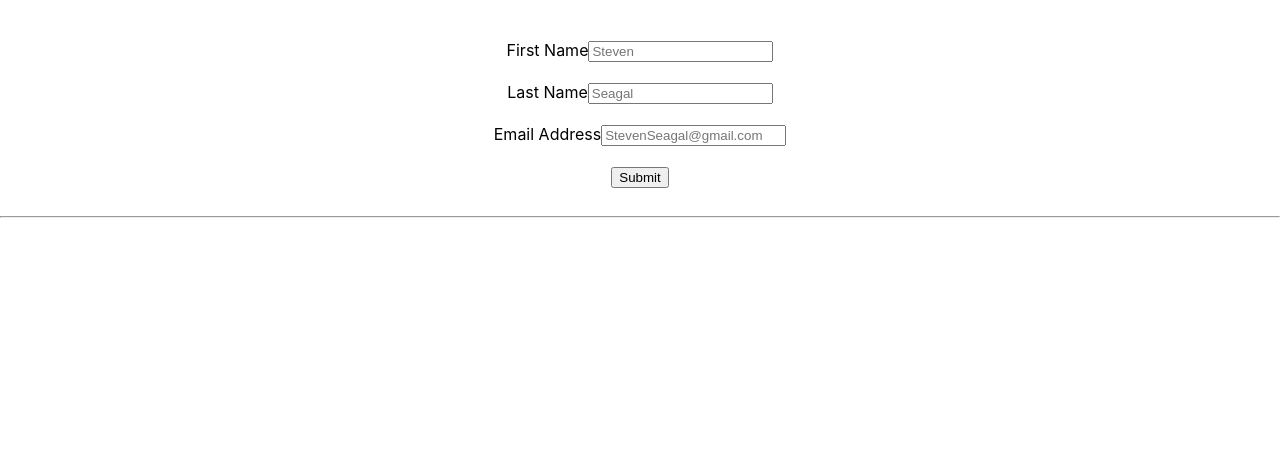
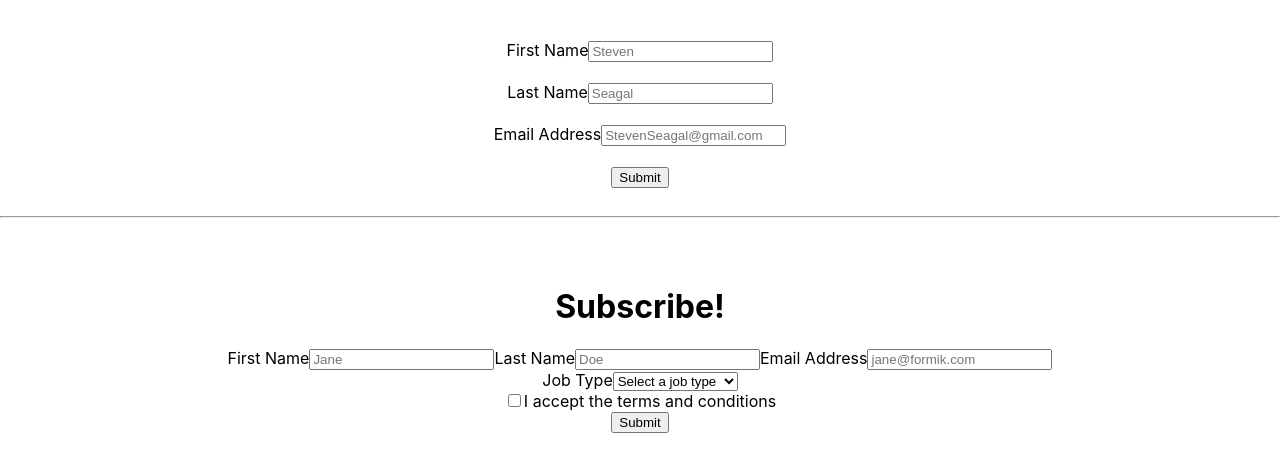
Before and after one commit to IvanGerman/formik, a React (Create React App) app: page / in a window 1280 px wide. Shown: the top 472 px of the page. Built offline with nearby package versions, Linux system fonts and the light colour scheme.

Commit message:
feat: implement SignupForm2

```diff
--- a/src/App.js
+++ b/src/App.js
@@ -1,10 +1,12 @@
 import './App.css';
 import SignupForm1 from './components/Formik/SignupForm1';
+import SignupForm2 from './components/Formik/SignupForm2';
 
 function App() {
   return (
     <div className="App">
       <SignupForm1 />
+      <SignupForm2 />
     </div>
   );
 }
--- /dev/null
+++ b/src/components/Formik/SignupForm2.jsx
@@ -0,0 +1,138 @@
+import React from 'react';
+import ReactDOM from 'react-dom';
+import { Formik, Form, useField } from 'formik';
+import * as Yup from 'yup';
+
+
+const MyTextInput = ({ label, ...props }) => {
+  // useField() returns [formik.getFieldProps(), formik.getFieldMeta()]
+  // which we can spread on <input>. We can use field meta to show an error
+  // message if the field is invalid and it has been touched (i.e. visited)
+  const [field, meta] = useField(props);
+  return (
+    <>
+      <label htmlFor={props.id || props.name}>{label}</label>
+      <input className="text-input" {...field} {...props} />
+      {meta.touched && meta.error ? (
+        <div className="error">{meta.error}</div>
+      ) : null}
+    </>
+  );
+};
+
+const MyCheckbox = ({ children, ...props }) => {
+  // React treats radios and checkbox inputs differently other input types, select, and textarea.
+  // Formik does this too! When you specify `type` to useField(), it will
+  // return the correct bag of props for you -- a `checked` prop will be included
+  // in `field` alongside `name`, `value`, `onChange`, and `onBlur`
+  const [field, meta] = useField({ ...props, type: 'checkbox' });
+  return (
+    <div>
+      <label className="checkbox-input">
+        <input type="checkbox" {...field} {...props} />
+        {children}
+      </label>
+      {meta.touched && meta.error ? (
+        <div className="error">{meta.error}</div>
+      ) : null}
+    </div>
+  );
+};
+
+const MySelect = ({ label, ...props }) => {
+  const [field, meta] = useField(props);
+  return (
+    <div>
+      <label htmlFor={props.id || props.name}>{label}</label>
+      <select {...field} {...props} />
+      {meta.touched && meta.error ? (
+        <div className="error">{meta.error}</div>
+      ) : null}
+    </div>
+  );
+};
+
+
+
+
+const SignupForm2 = () => {
+  return (
+    <>
+      <h1>Subscribe!</h1>
+      <Formik
+        initialValues={{
+          firstName: '',
+          lastName: '',
+          email: '',
+          acceptedTerms: false, // added for our checkbox
+          jobType: '', // added for our select
+        }}
+        validationSchema={Yup.object({
+          firstName: Yup.string()
+            .max(15, 'Must be 15 characters or less')
+            .required('Required'),
+          lastName: Yup.string()
+            .max(20, 'Must be 20 characters or less')
+            .required('Required'),
+          email: Yup.string()
+            .email('Invalid email address')
+            .required('Required'),
+          acceptedTerms: Yup.boolean()
+            .required('Required')
+            .oneOf([true], 'You must accept the terms and conditions.'),
+          jobType: Yup.string()
+            .oneOf(
+              ['designer', 'development', 'product', 'other'],
+              'Invalid Job Type'
+            )
+            .required('Required'),
+        })}
+        onSubmit={(values, { setSubmitting }) => {
+          setTimeout(() => {
+            alert(JSON.stringify(values, null, 2));
+            setSubmitting(false);
+          }, 400);
+        }}
+      >
+        <Form>
+          <MyTextInput
+            label="First Name"
+            name="firstName"
+            type="text"
+            placeholder="Jane"
+          />
+
+          <MyTextInput
+            label="Last Name"
+            name="lastName"
+            type="text"
+            placeholder="Doe"
+          />
+
+          <MyTextInput
+            label="Email Address"
+            name="email"
+            type="email"
+            placeholder="jane@formik.com"
+          />
+
+          <MySelect label="Job Type" name="jobType">
+            <option value="">Select a job type</option>
+            <option value="designer">Designer</option>
+            <option value="development">Developer</option>
+            <option value="product">Product Manager</option>
+            <option value="other">Other</option>
+          </MySelect>
+
+          <MyCheckbox name="acceptedTerms">
+            I accept the terms and conditions
+          </MyCheckbox>
+
+          <button type="submit">Submit</button>
+        </Form>
+      </Formik>
+    </>
+  );
+};
+
+ export default SignupForm2;
```
